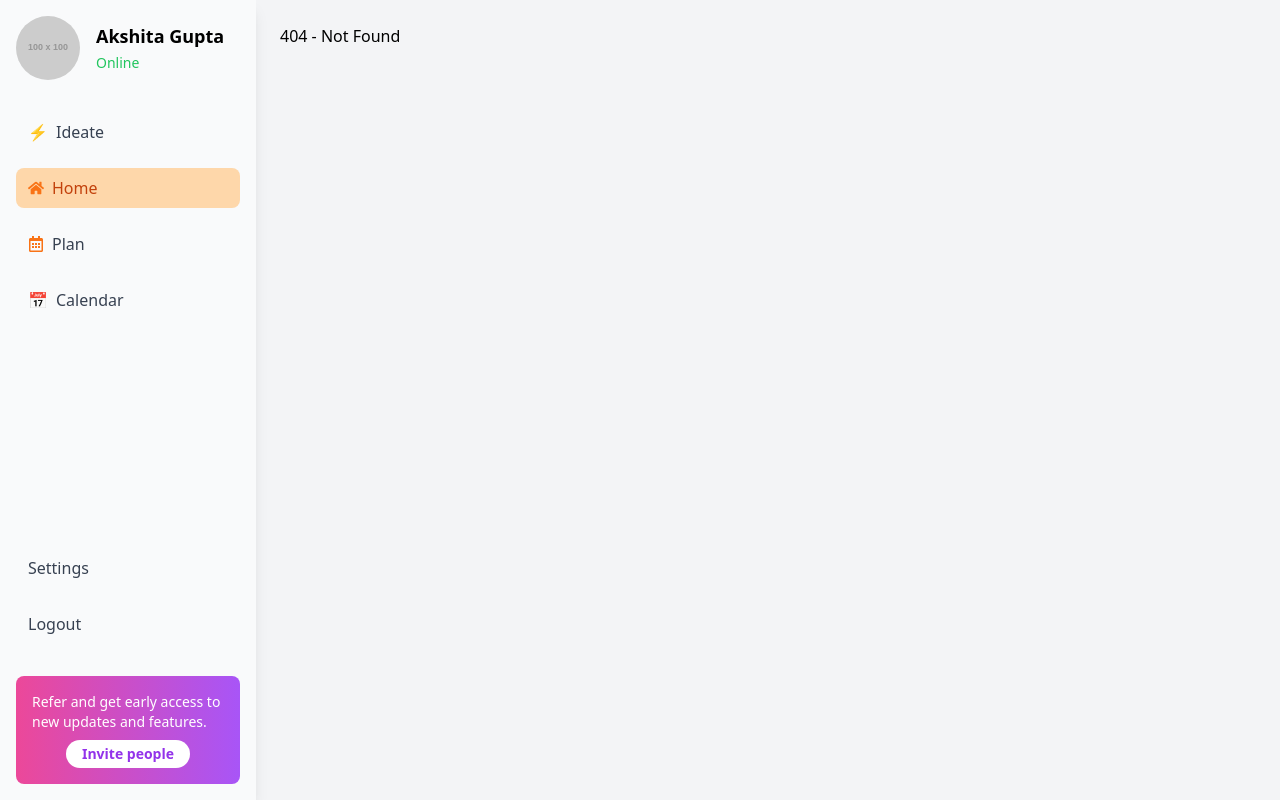
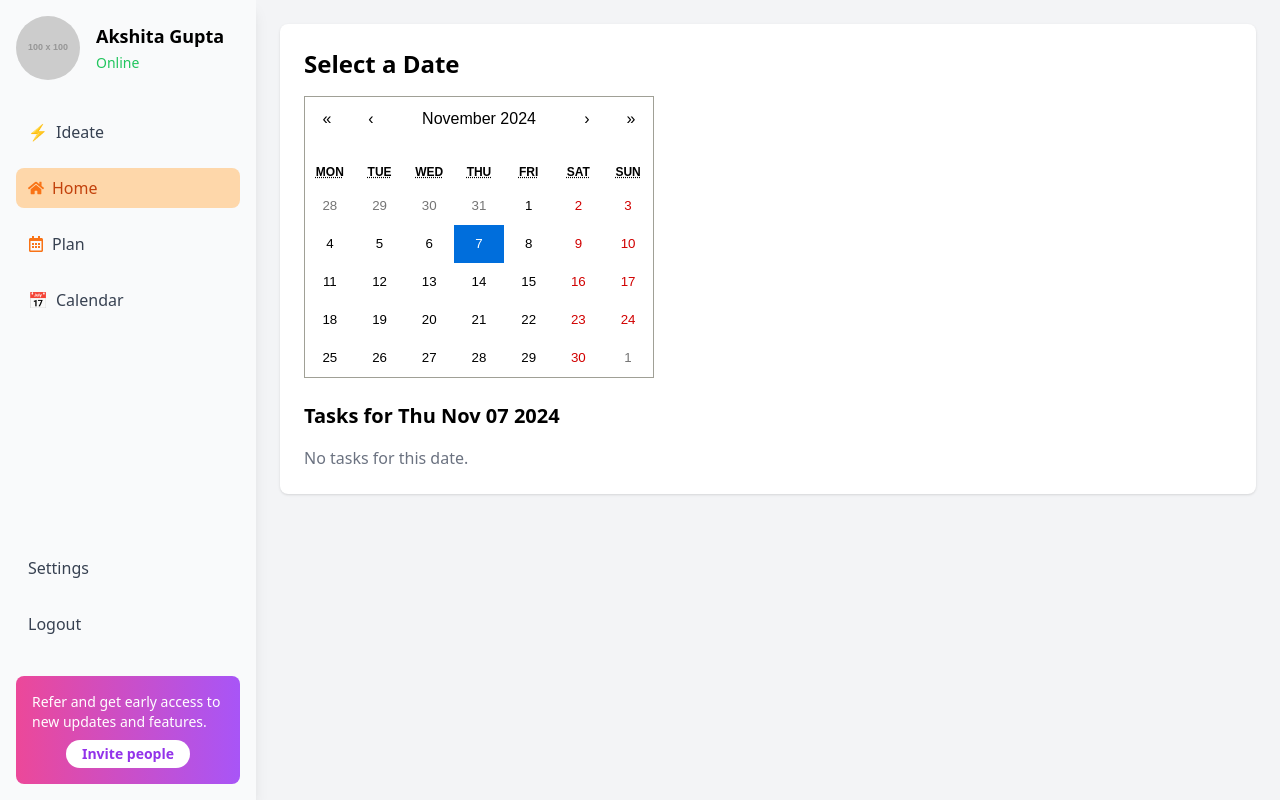
Before and after one commit to Jash728/Content-media, a React (Vite) app: page /calendar in a window 1280 px wide. Before the commit this address had no page. Built offline with nearby package versions, Linux system fonts and the light colour scheme; the HTML template or start-up script is replaced by a standard one.

Commit message:
update UI

```diff
--- a/package.json
+++ b/package.json
@@ -13,6 +13,7 @@
   "dependencies": {
     "axios": "^1.7.7",
     "react": "^18.3.1",
+    "react-calendar": "^5.1.0",
     "react-datepicker": "^7.5.0",
     "react-dom": "^18.3.1",
     "react-icons": "^5.3.0",
--- a/src/App.jsx
+++ b/src/App.jsx
@@ -6,6 +6,7 @@ import { Route, Routes } from "react-router-dom";
 import AiPage from "./components/AiPage";
 import Chat from "./components/Chat";
 import ContentPage from "./components/ContentPage";
+import CalendarPage from "./components/CalendarPage";
 
 function App() {
   const [isSidebarOpen, setIsSidebarOpen] = useState(false);
@@ -42,8 +43,9 @@ function App() {
             <Route path="/ai" element={<AiPage />} />
             <Route path="/plans" element={<Plans />} />
             <Route path="/contentPage" element={<ContentPage />} />
-            <Route path="/chat" element={<Chat />} /> {/* Add Chat Route */}
-            <Route path="*" element={<div>404 - Not Found</div>} /> {/* Catch-All Route */}
+            <Route path="/chat" element={<Chat />} />
+            <Route path="*" element={<div>404 - Not Found</div>} />
+            <Route path="/calendar" element={<CalendarPage />} />
           </Routes>
         </main>
       </div>
--- /dev/null
+++ b/src/components/CalendarPage.jsx
@@ -0,0 +1,43 @@
+import { useState } from "react";
+import Calendar from "react-calendar";
+import "react-calendar/dist/Calendar.css";
+
+const CalendarPage = () => {
+  const [selectedDate, setSelectedDate] = useState(new Date());
+  const [tasks, setTasks] = useState([]);
+
+  const onDateChange = (date) => {
+    setSelectedDate(date);
+    const mockTasks = [
+      { id: 1, title: "Team Meeting", date: "2024-11-20" },
+      { id: 2, title: "Submit Assignment", date: "2024-11-20" },
+    ];
+    const filteredTasks = mockTasks.filter(
+      (task) => new Date(task.date).toDateString() === date.toDateString()
+    );
+    setTasks(filteredTasks);
+  };
+
+  return (
+    <div className="p-6 bg-white shadow rounded-lg">
+      <h2 className="text-2xl font-bold mb-4">Select a Date</h2>
+      <Calendar onChange={onDateChange} value={selectedDate} />
+      <div className="mt-6">
+        <h3 className="text-xl font-semibold">Tasks for {selectedDate.toDateString()}</h3>
+        {tasks.length > 0 ? (
+          <ul className="mt-4 space-y-2">
+            {tasks.map((task) => (
+              <li key={task.id} className="p-4 bg-gray-100 rounded shadow">
+                {task.title}
+              </li>
+            ))}
+          </ul>
+        ) : (
+          <p className="mt-4 text-gray-500">No tasks for this date.</p>
+        )}
+      </div>
+    </div>
+  );
+};
+
+export default CalendarPage;
--- a/src/components/Sidebar.jsx
+++ b/src/components/Sidebar.jsx
@@ -14,6 +14,10 @@ const Sidebar = ({ isOpen, toggleSidebar }) => {
     if (item === "Plan") {
       navigate("/contentPage");
     }
+    if (item === "Calendar") {
+      navigate("/calendar");
+    }
+
     if (item === "Home") {
       navigate("/");
     }
```
Also changed, not shown: 1 other file (tests, documents, lock files or other folders).
